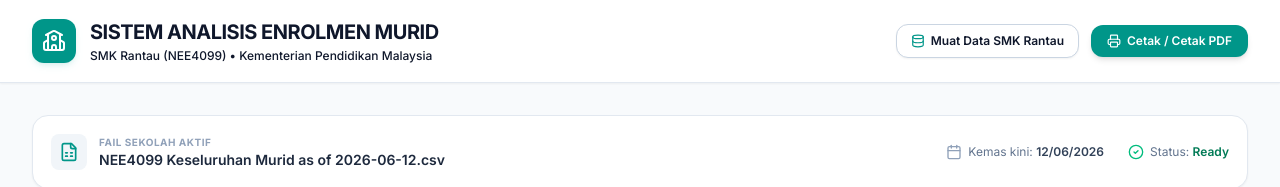
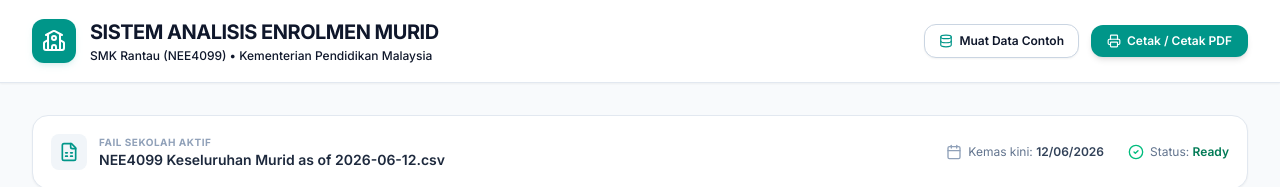
Before and after one commit to ask6487/analisis-enrolmen-murid, a React (Vite) app: page / in a window 1280 px wide. Shown: the top 187 px of the page. Built offline with nearby package versions, Linux system fonts and the light colour scheme.

Commit message:
refactor(ui): rename sample data button label
Update the button text to "Muat Data Contoh" to provide a more generic and clear label for loading sample datasets.

```diff
--- a/src/App.tsx
+++ b/src/App.tsx
@@ -416,7 +416,7 @@ export default function App() {
               className="px-3.5 py-2 text-xs font-semibold text-slate-705 bg-white border border-slate-300 hover:bg-slate-50 rounded-xl transition cursor-pointer flex items-center gap-1.5 shadow-xs"
             >
               <Database className="w-3.5 h-3.5 text-teal-600" />
-              Muat Data SMK Rantau
+              Muat Data Contoh
             </button>
 
             <button
```
